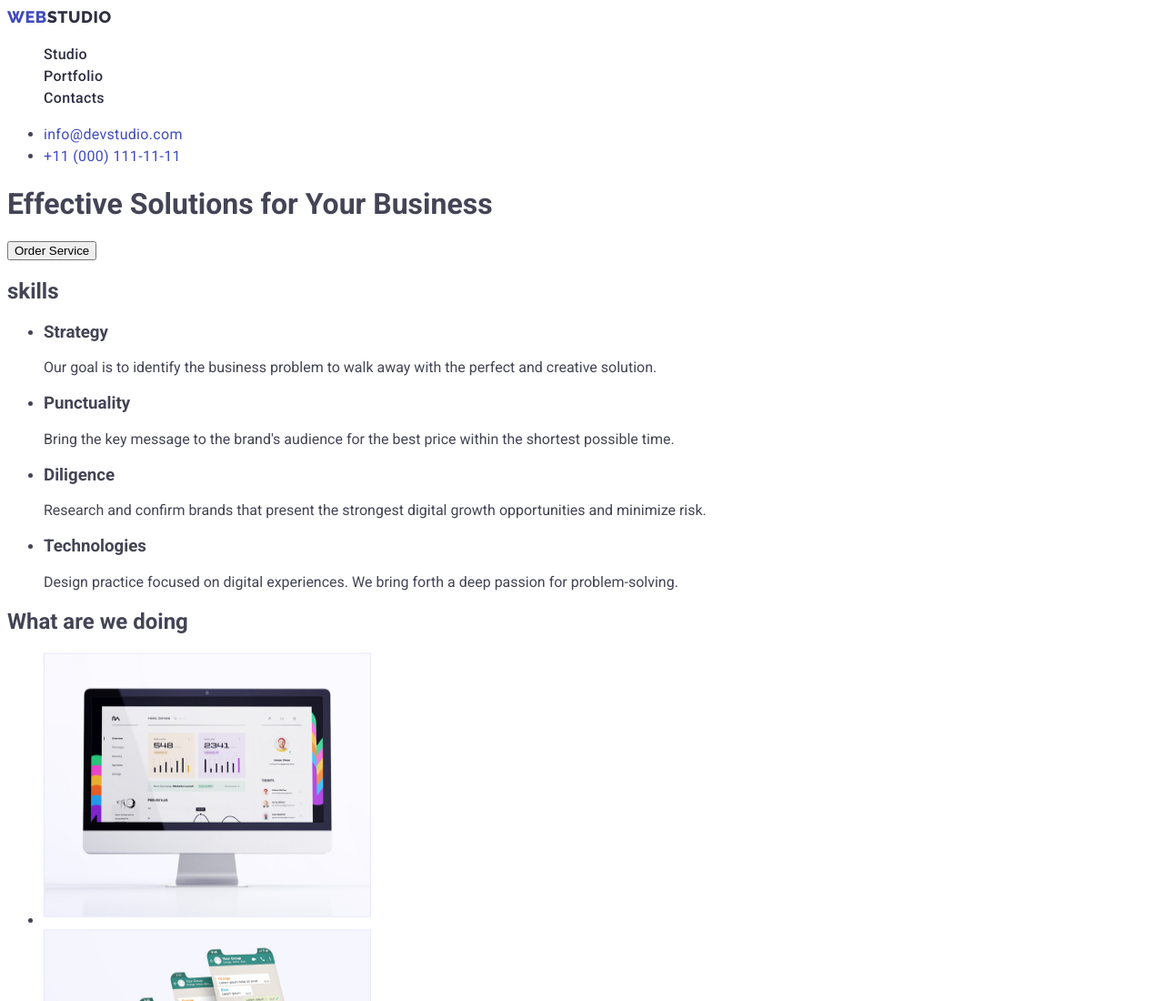
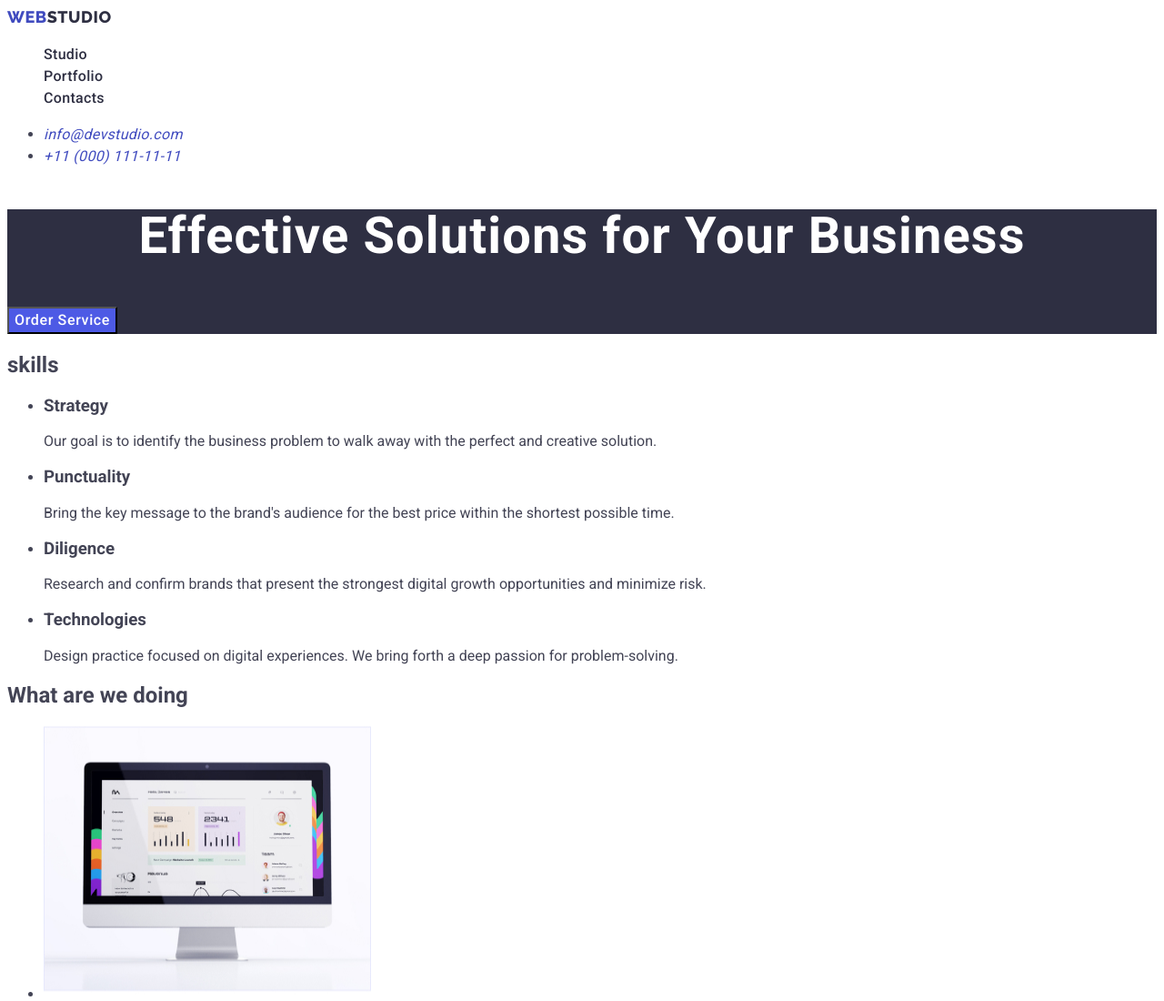
Before and after one commit to Anna-1987/goit-markup-hw-02, a plain HTML site: page index.html in a window 1280 px wide. Shown: the top 1100 px of the page at 91% size. Drawn offline with Linux system fonts and the light colour scheme.

Commit message:
portfolio

```diff
--- a/css/styles.css
+++ b/css/styles.css
@@ -1,6 +1,25 @@
 body {
     font-family: Roboto, sans-serif;
     color: #434455;
+}
+.caption {
+    background-color:#2e2f42;}
+
+.caption-lable {
+    font-size: 56px;
+    line-height: 1.07;
+    text-align: center;
+    letter-spacing: 0.02em;
+    color: #ffffff;
+}.captio-but{
+    background-color: #4D5AE5;
+    font-family: "Roboto", sans-serif;
+    font-weight: 500;
+    font-size: 16px;
+    line-height: 1.5;
+    letter-spacing: 0.04em;
+    color: #ffffff;
+    cursor: pointer;
 }
 .allmenu{
     font-style: normal;
@@ -10,7 +29,9 @@ body {
     color: #434455;
 }
 .list {
-    list-style:none}
+    list-style:none;
+    color: #434455;
+}
 
 .logo {
     font-family: Raleway, sans-serif;
--- a/index.html
+++ b/index.html
@@ -12,7 +12,7 @@
 </head>
 <body>
     <header class="allmenu">
-            <nav >
+            <nav>
                 <a href="./index.html" class="logo link">Web<span class="logo-color">Studio</span></a>
                 <ul class="list">
                     <li><a href="./index.html" class="menu link">Studio</a></li>
@@ -20,7 +20,7 @@
                     <li><a href="" class="menu link">Contacts</a></li>
                 </ul>
             </nav>
-            <address class="allmenu">
+            <address class="list">
                 <ul>
                     <li><a href="mailto:info@devstudio.com" class="link">info@devstudio.com</a></li>
                     <li><a href="tel:+110001111111" class="link">+11 (000) 111-11-11</a></li>
@@ -29,12 +29,11 @@
         </header>
 <main>
     <!--hero-->
-    <h1 class="n">Effective Solutions for Your Business</h1>
-    <button type="button">Order Service</button>
-    <section>
-        <!--img src="./images/Dark-bg.png" alt="background" width="1440" height="600"-->
+    <section class="caption">
+   <h1 class="caption-lable">Effective Solutions for Your Business</h1>
+    <button type="button" class="captio-but">Order Service</button>
     </section>
-    <!--section2-->
+        <!--section2-->
     <section>
         <h2>skills</h2>
         <ul>
```
Also changed, not shown: portfolio.html (+2 -2 lines).
